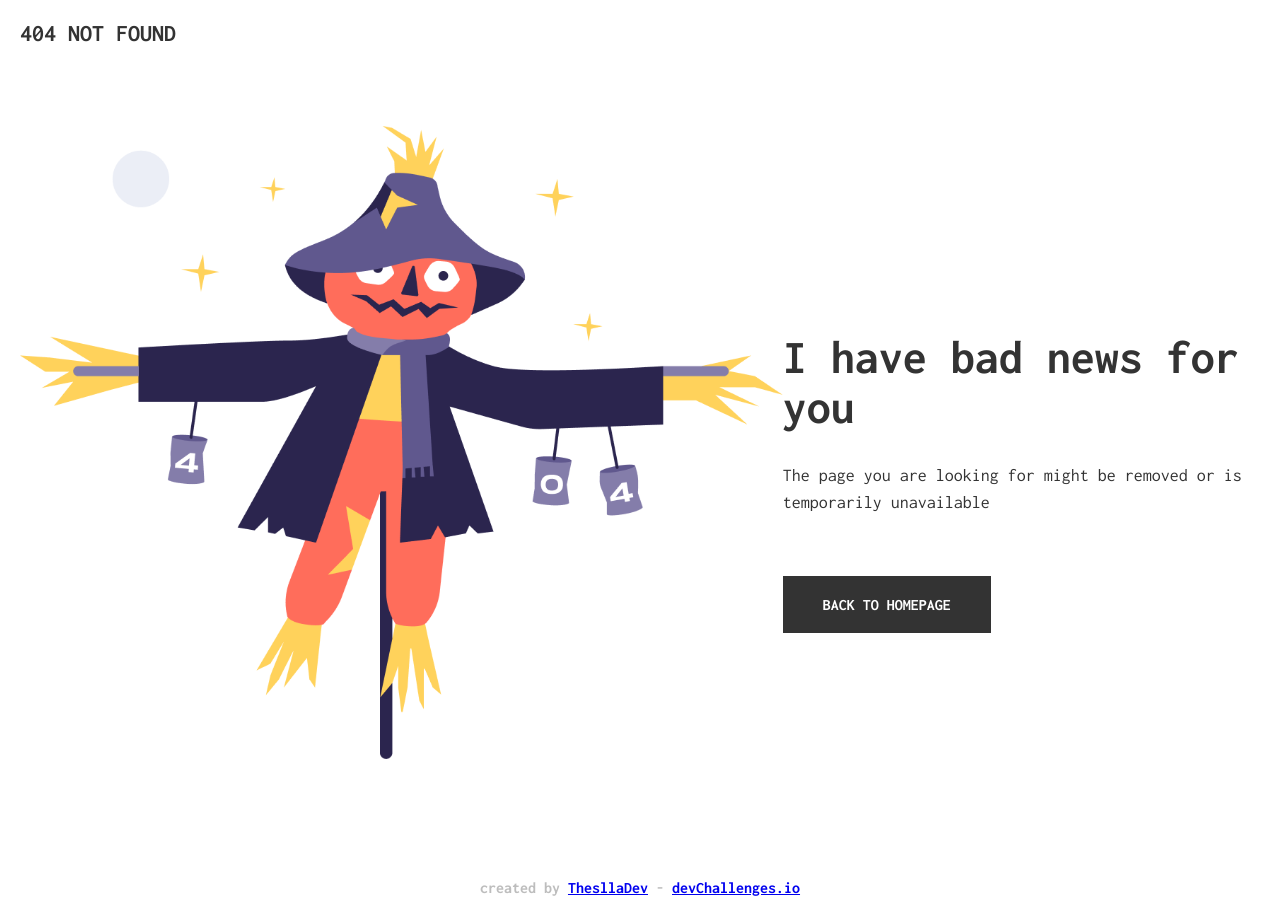
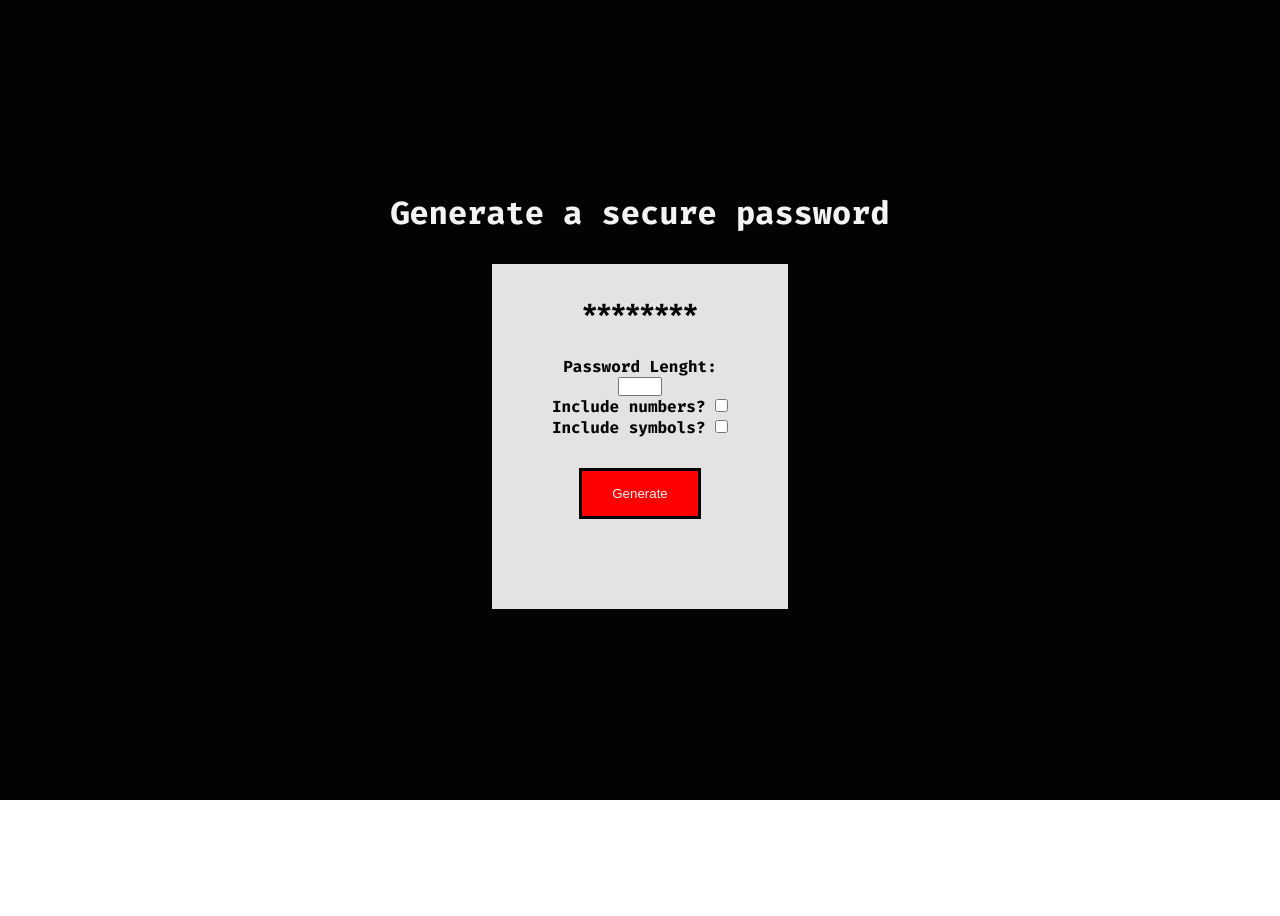
Before and after one commit to ThesllaDev/21diasdecodigo, a Next.js app: page /challenges/challenge-18 in a window 1280 px wide. Before the commit this address had no page. After the commit the page ends 800 px from the top, so only its background shows below. Built offline with nearby package versions, Linux system fonts and the light colour scheme.

Commit message:
💄✨Feat: challenge 18 - generate a secure password

```diff
--- /dev/null
+++ b/pages/challenges/challenge-18/challenge-18.module.scss
@@ -0,0 +1,39 @@
+@use "../../../styles/mixins" as mix;
+
+@import url("https://fonts.googleapis.com/css2?family=Fira+Code:wght@700&display=swap");
+
+.main {
+  background: #030303;
+  color: #f3f3f3;
+  font-family: "Fira Code", monospace;
+  @include mix.flex-center(column);
+  gap: 30px;
+  min-height: 100vh;
+
+  .container {
+    align-items: center;
+    display: flex;
+    flex-direction: column;
+    justify-content: center;
+    margin: 30px;
+
+    button {
+      background: #f00;
+      border: 3px solid #030303;
+      color: #f3f3f3;
+      margin: 30px auto;
+      padding: 15px 30px;
+
+      &:hover {
+        cursor: pointer;
+      }
+    }
+  }
+
+  section {
+    background: #e3e3e3;
+    color: #080808;
+    padding: 30px;
+    text-align: center;
+  }
+}
--- /dev/null
+++ b/pages/challenges/challenge-18/index.jsx
@@ -0,0 +1,54 @@
+import { useRef, useState } from "react";
+
+import styles from "./challenge-18.module.scss";
+
+import { generatePassword } from "./utils/form.util";
+
+export default function PasswordGenerator() {
+  const numberRef = useRef();
+  const symbolsRef = useRef();
+  const lengthRef = useRef();
+
+  const [password, setPassword] = useState("********");
+
+  const handleSubmit = (e) => {
+    e.preventDefault();
+
+    let newPassword = generatePassword(
+      numberRef.current.checked,
+      symbolsRef.current.checked,
+      lengthRef.current.value || 8
+    );
+
+    setPassword(newPassword);
+  };
+
+  return (
+    <form onSubmit={handleSubmit} className={styles.main}>
+      <h1>Generate a secure password</h1>
+      <section>
+        <h2>{password}</h2>
+        <div className={styles.container}>
+          <label htmlFor="number">Password Lenght: </label>
+          <input
+            type="number"
+            max={72}
+            min={8}
+            name="password-length"
+            ref={lengthRef}
+            style={{ maxWidth: "6ch" }}
+          />
+          <div className={styles.container__options}>
+            <label htmlFor="numbers">Include numbers? </label>
+            <input type="checkbox" name="numbers" ref={numberRef} />
+          </div>
+          <div className={styles.container__options}>
+            <label htmlFor="symbols">Include symbols? </label>
+            <input type="checkbox" name="symbols" ref={symbolsRef} />
+          </div>
+          <button className="btn">Generate</button>
+        </div>
+      </section>
+    </form>
+  );
+}
--- /dev/null
+++ b/pages/challenges/challenge-18/utils/form.util.js
@@ -0,0 +1,35 @@
+const getRandomLetter = () => {
+  let charset = "abcdefghijklmnopqrstuvwxyzABCDEFGHIJKLMNOPQRSTUVWXYZ";
+  let randomIndex = Math.floor(Math.random() * charset.length);
+  return charset[randomIndex];
+};
+
+const getRandomNumber = () => {
+  let charset = "0123456789";
+  let randomIndex = Math.floor(Math.random() * charset.length);
+  return charset[randomIndex];
+};
+
+const getRandomSymbol = () => {
+  let charset = "[]{}?!|-_*#^/()&%$£";
+  let randomIndex = Math.floor(Math.random() * charset.length);
+  return charset[randomIndex];
+};
+
+const generatePassword = (hasNumber = false, hasSymbol = false, len = 8) => {
+  let functionSet = [getRandomLetter];
+
+  functionSet = hasNumber ? [...functionSet, getRandomNumber] : functionSet;
+  functionSet = hasSymbol ? [...functionSet, getRandomSymbol] : functionSet;
+
+  let password = [];
+  for (let i = 0; i < len; i++) {
+    let randomIndex = Math.floor(Math.random() * functionSet.length);
+    let character = functionSet[randomIndex]();
+    password.push(character);
+  }
+
+  return password.join("");
+};
+
+export { generatePassword };
```
